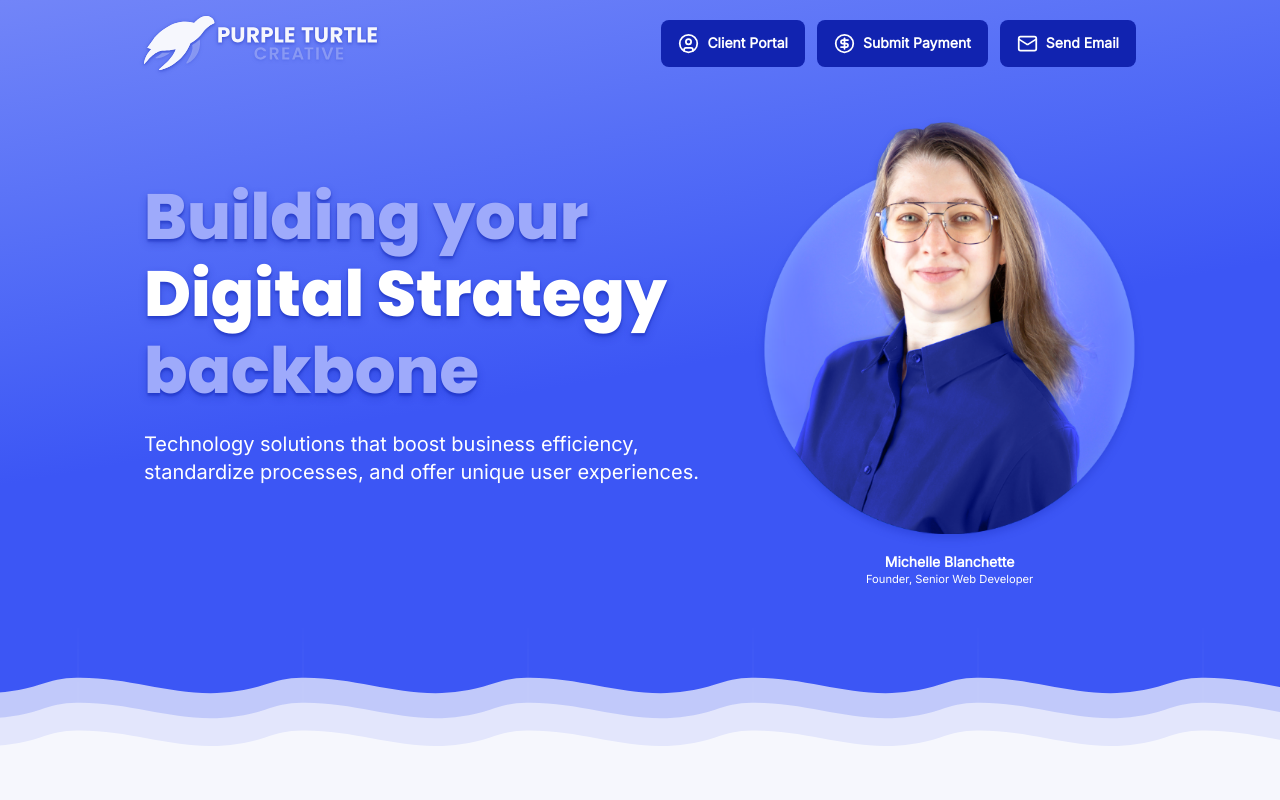
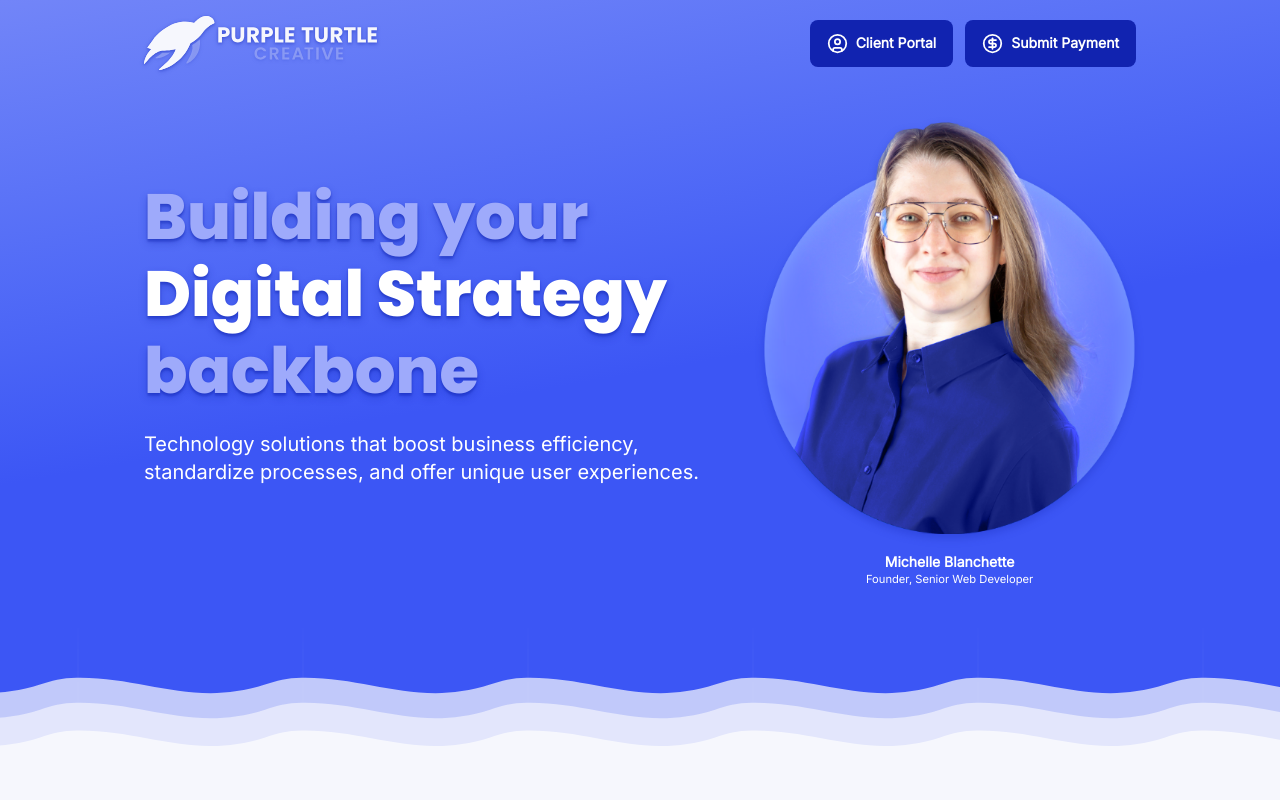
Before and after one commit to PurpleTurtleCreative/website, a Next.js app: page / in a window 1280 px wide. Shown: the top 800 px of the page. Built offline with nearby package versions, Linux system fonts and the light colour scheme.

Commit message:
rm email button from navbar

```diff
--- a/src/components/ui/Navbar.tsx
+++ b/src/components/ui/Navbar.tsx
@@ -1,4 +1,4 @@
-import { CircleDollarSignIcon, CircleUserIcon, MailIcon } from "lucide-react";
+import { CircleDollarSignIcon, CircleUserIcon } from "lucide-react";
 import Image from "next/image";
 import Link from "next/link";
 
@@ -14,12 +14,7 @@ export default function Navbar() {
             href: "https://buy.stripe.com/7sY8wP86bbz3cWmfyG73G03",
             icon: <CircleDollarSignIcon width="1.5em" height="1.5em" />,
             label: "Submit Payment",
-        },
-        {
-            href: "mailto:michelle@purpleturtlecreative.com",
-            icon: <MailIcon width="1.5em" height="1.5em" />,
-            label: "Send Email",
-        },
+        }
     ];
 
     return (
```
